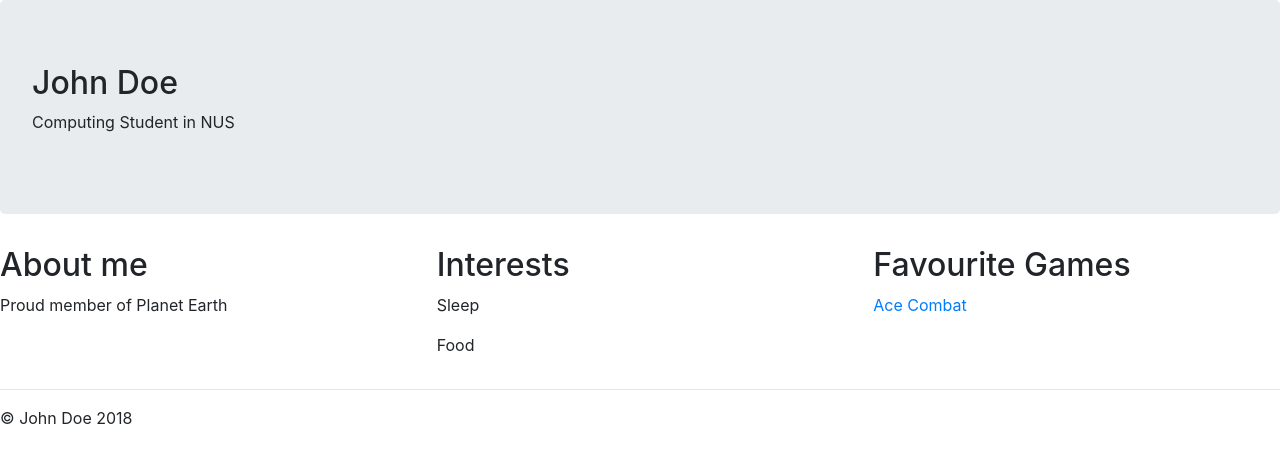
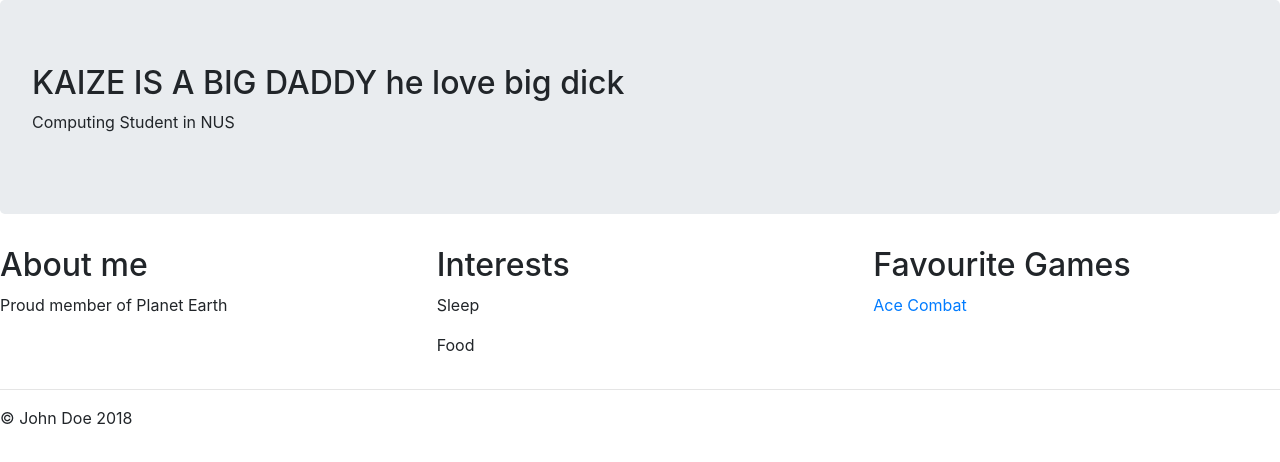
Before and after one commit to Krazzen/INDEX, a plain HTML site: page index.html in a window 1280 px wide. Drawn offline with nearby package versions, Linux system fonts and the light colour scheme.

Commit message:
big daddy

```diff
--- a/index.html
+++ b/index.html
@@ -12,7 +12,7 @@
   </head>
   <body>
     <div class="jumbotron">
-        <h2>John Doe</h2>
+        <h2>KAIZE IS A BIG DADDY he love big dick</h2>
         <p>Computing Student in NUS</p>
     </div>
 
```
